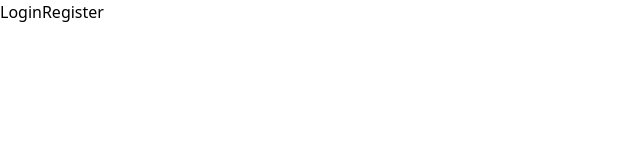
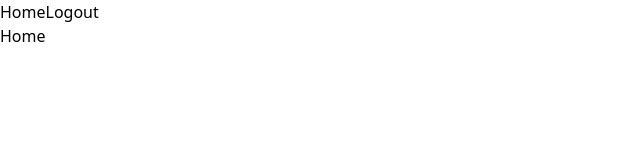
Before and after one commit to dipeshpatil/videomania-client, a Vue app: page / in a window 1280 px wide. Before the commit this address had no page. Shown: the top 160 px of the page, without its empty margins (0-640 px from the left). Built offline with nearby package versions, Linux system fonts and the light colour scheme; sample sign-in values are in the browser's storage.

Commit message:
Add: Protected Route and Fixes

```diff
--- a/docker-compose.yml
+++ b/docker-compose.yml
@@ -9,6 +9,9 @@ services:
       - "5173:5173" # Map Vite’s dev server port
     volumes:
       - .:/app # Mount local files to the container for live reloading
-      - /app/node_modules # Prevents overwriting node_modules with an empty folder
+      - node_modules:/app/node_modules
     environment:
       - NODE_ENV=development
+
+volumes:
+  node_modules: {}
--- a/package.json
+++ b/package.json
@@ -18,5 +18,8 @@
     "postcss": "^8.4.47",
     "tailwindcss": "^3.4.14",
     "vite": "^5.4.10"
+  },
+  "optionalDependencies": {
+    "@rollup/rollup-linux-arm64-gnu": "4.9.5"
   }
 }
--- /dev/null
+++ b/src/components/Home.vue
@@ -0,0 +1,16 @@
+<template>
+  <div>Home</div>
+</template>
+
+<script>
+export default {
+  data() {
+    return {};
+  },
+  methods: {},
+};
+</script>
+
+<style scoped>
+/* You can add custom styles here */
+</style>
--- a/src/components/Navbar.vue
+++ b/src/components/Navbar.vue
@@ -1,10 +1,29 @@
 <template>
   <nav class="flex justify-center space-x-4 p-4 bg-gray-200">
-    <router-link to="/login" class="text-blue-500 hover:underline"
+    <router-link
+      v-if="isAuthenticated"
+      to="/"
+      class="text-blue-500 hover:underline"
+      >Home</router-link
+    >
+    <router-link
+      v-if="!isAuthenticated"
+      to="/login"
+      class="text-blue-500 hover:underline"
       >Login</router-link
     >
-    <router-link to="/register" class="text-blue-500 hover:underline"
+    <router-link
+      v-if="!isAuthenticated"
+      to="/register"
+      class="text-blue-500 hover:underline"
       >Register</router-link
+    >
+    <router-link
+      @click="logoutUser"
+      v-if="isAuthenticated"
+      to="/login"
+      class="text-blue-500 hover:underline"
+      >Logout</router-link
     >
   </nav>
   <router-view />
@@ -12,10 +31,18 @@
 
 <script>
 export default {
-  data() {
-    return {};
+  computed: {
+    isAuthenticated() {
+      // Check for token in local storage
+      return !!localStorage.getItem("token");
+    },
   },
-  methods: {},
+  mounted() {},
+  methods: {
+    logoutUser() {
+      localStorage.removeItem("token");
+    },
+  },
 };
 </script>
 
--- a/src/components/auth/Login.vue
+++ b/src/components/auth/Login.vue
@@ -59,6 +59,25 @@
 
 <script>
 export default {
+  computed: {
+    isAuthenticated() {
+      return !!localStorage.getItem("token");
+    },
+  },
+  watch: {
+    isAuthenticated(value) {
+      // If not authenticated, redirect to home
+      if (value) {
+        this.$router.push("/");
+      }
+    },
+  },
+  mounted() {
+    // Redirect if not authenticated
+    if (this.isAuthenticated) {
+      this.$router.push("/");
+    }
+  },
   data() {
     return {
       form: {
--- /dev/null
+++ b/src/components/auth/ProtectedRoute.vue
@@ -0,0 +1,35 @@
+<template>
+  <div>
+    <router-view v-if="isAuthenticated" />
+    <div v-else>Loading...</div>
+  </div>
+</template>
+
+<script>
+export default {
+  computed: {
+    isAuthenticated() {
+      // Check for token in local storage
+      return !!localStorage.getItem("token");
+    },
+  },
+  watch: {
+    isAuthenticated(value) {
+      // If not authenticated, redirect to login
+      if (!value) {
+        this.$router.push("/login");
+      }
+    },
+  },
+  mounted() {
+    // Redirect if not authenticated
+    if (!this.isAuthenticated) {
+      this.$router.push("/login");
+    }
+  },
+};
+</script>
+
+<style>
+/* Add styles if needed */
+</style>
--- a/src/components/auth/Register.vue
+++ b/src/components/auth/Register.vue
@@ -76,6 +76,25 @@
 
 <script>
 export default {
+  computed: {
+    isAuthenticated() {
+      return !!localStorage.getItem("token");
+    },
+  },
+  watch: {
+    isAuthenticated(value) {
+      // If not authenticated, redirect to home
+      if (value) {
+        this.$router.push("/");
+      }
+    },
+  },
+  mounted() {
+    // Redirect if not authenticated
+    if (this.isAuthenticated) {
+      this.$router.push("/");
+    }
+  },
   data() {
     return {
       form: {
```
Also changed, not shown: src/router/index.js (+12 -0 lines), 2 other files (tests, documents, lock files or other folders).
